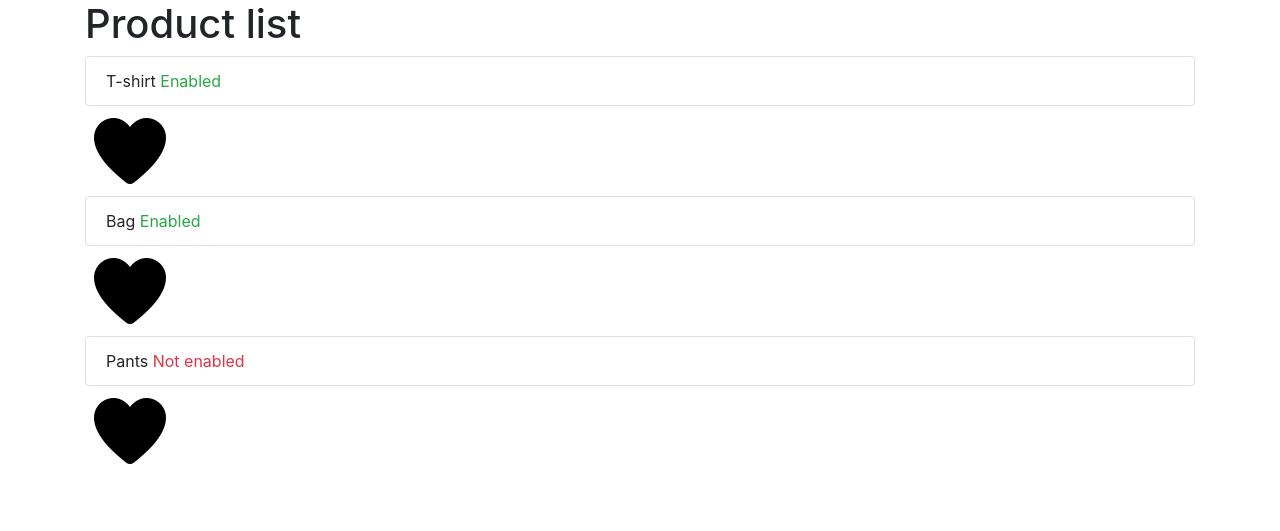
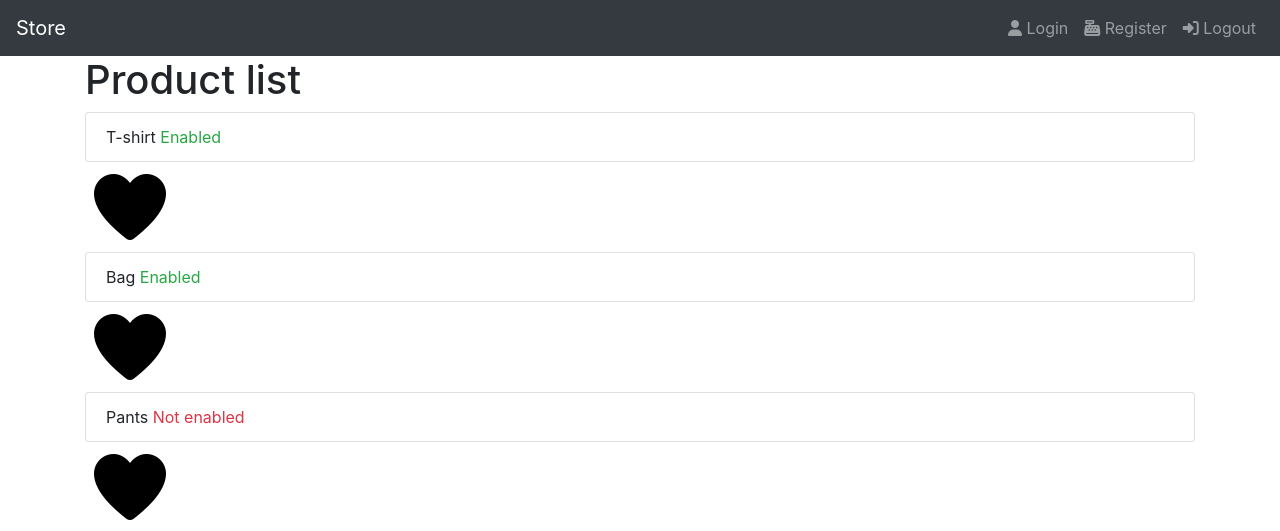
Before and after one commit to CristianSifuentes/DjangoLabsAdvanced-, a Django app: page / in a window 1280 px wide. Shown: the top 531 px of the page. Run offline with Django 3.2, Linux system fonts and the light colour scheme; some libraries are stand-ins or nearby versions.

Commit message:
20200911: Using kit.fontawesome from manage new icons

```diff
--- a/store/templates/base.html
+++ b/store/templates/base.html
@@ -9,6 +9,8 @@
 
 </head>
 <body>
+
+    {% include 'navbar.html' %}
 
     <div class="container">
 
@@ -22,6 +24,7 @@
     </div>
 
 </body>
+<script src="https://kit.fontawesome.com/43af903c81.js" crossorigin="anonymous"></script>
 <script src="https://code.jquery.com/jquery-3.5.1.slim.min.js" integrity="sha384-DfXdz2htPH0lsSSs5nCTpuj/zy4C+OGpamoFVy38MVBnE+IbbVYUew+OrCXaRkfj" crossorigin="anonymous"></script>
 <script src="https://cdn.jsdelivr.net/npm/popper.js@1.16.1/dist/umd/popper.min.js" integrity="sha384-9/reFTGAW83EW2RDu2S0VKaIzap3H66lZH81PoYlFhbGU+6BZp6G7niu735Sk7lN" crossorigin="anonymous"></script>
 <script src="https://stackpath.bootstrapcdn.com/bootstrap/4.5.2/js/bootstrap.min.js" integrity="sha384-B4gt1jrGC7Jh4AgTPSdUtOBvfO8shuf57BaghqFfPlYxofvL8/KUEfYiJOMMV+rV" crossorigin="anonymous"></script>
--- /dev/null
+++ b/store/templates/navbar.html
@@ -0,0 +1,33 @@
+<nav class="navbar navbar-expand-md bg-dark navbar-dark">
+    <a href="#" class="navbar-brand">
+        Store
+    </a>
+    <button type="buttom"  name="button" class="navbar-toggler navbar-toggler-right" data-toggle="collapse" data-target="#navb">
+      <span class="navbar-toggler-icon"></span>
+    </button>
+
+    <div id="navb"  class="navbar-collapse collapse hide">
+        <ul class="nav navbar-nav ml-auto">
+            <li class="navbar-item">
+                <a href="#" class="nav-link">
+                    <span class="fas fa-user">
+                    </span>
+                    Login</a>
+            </li>
+
+            <li class="navbar-item">
+                <a href="#" class="nav-link">
+                    <span class="fas fa-cash-register">
+                    </span>
+                    Register</a>
+            </li>
+
+            <li class="navbar-item">
+                <a href="#" class="nav-link">
+                    <span class="fas fa-sign-in-alt">
+                    </span>
+                    Logout</a>
+            </li>
+        </ul>
+    </div>
+</nav>
```
